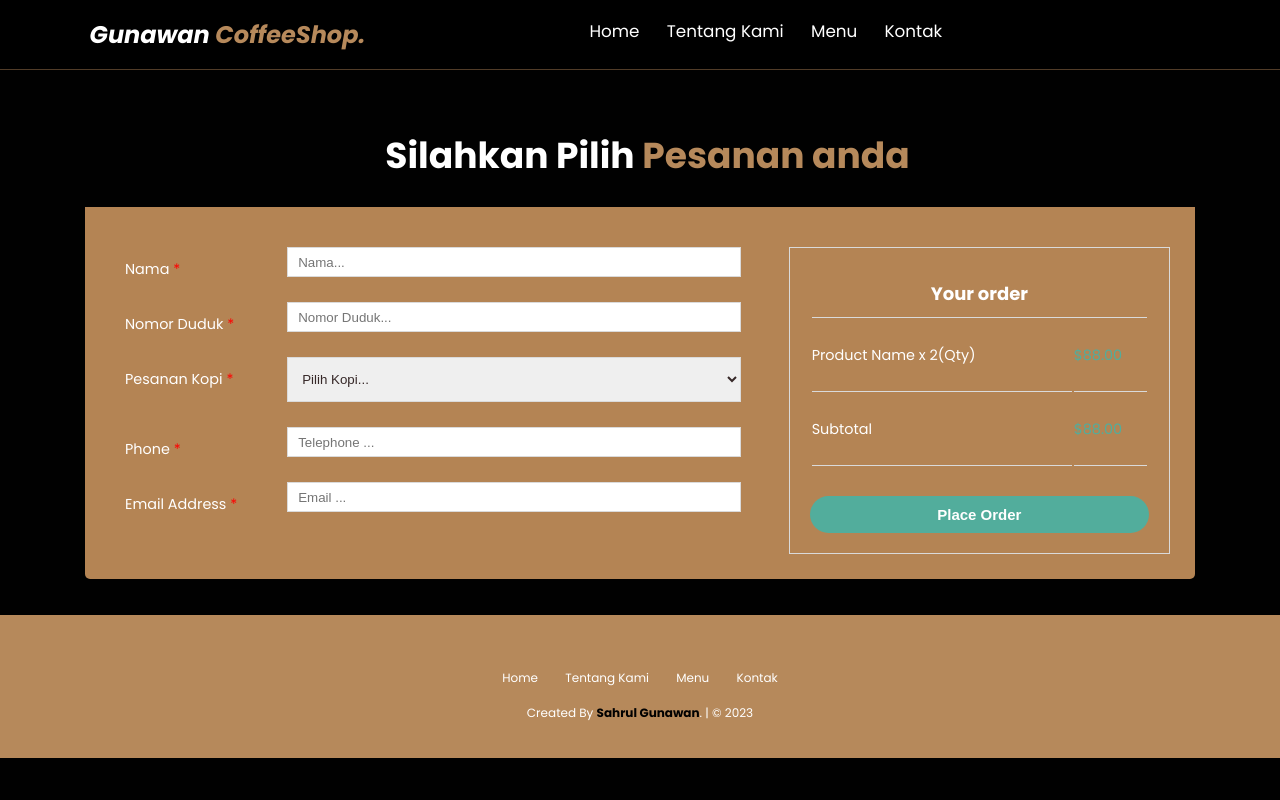
After one commit to ShrlGnwn66/docker-coffe, a PHP site: page /order.html in a window 1280 px wide. The commit adds this page. Run offline with PHP 8.4, Linux system fonts and the light colour scheme.

Commit message:
add order page

```diff
--- a/coffe/css/style.css
+++ b/coffe/css/style.css
@@ -17,7 +17,7 @@ html {
 }
 
 body {
-  font-family: "Poppins", sans-serif;
+  font-family: 'Poppins', sans-serif;
   background-color: var(--bg);
   color: #fff;
 }
@@ -59,7 +59,7 @@ body {
 }
 
 .navbar .navbar-nav a::after {
-  content: "";
+  content: '';
   display: block;
   padding-bottom: 0.5rem;
   border-bottom: 0.1rem solid var(--primary);
@@ -89,7 +89,7 @@ body {
   min-height: 100vh;
   display: flex;
   align-items: center;
-  background-image: url("../img/header-bg.jpeg");
+  background-image: url('../img/header-bg.jpeg');
   background-repeat: no-repeat;
   background-size: cover;
   background-position: center;
@@ -97,17 +97,13 @@ body {
 }
 
 .hero::after {
-  content: "";
+  content: '';
   display: block;
   position: absolute;
   width: 100%;
   height: 30%;
   bottom: 0;
-  background: linear-gradient(
-    0deg,
-    rgba(1, 1, 3, 1) 10%,
-    rgba(255, 255, 255, 0) 50%
-  );
+  background: linear-gradient(0deg, rgba(1, 1, 3, 1) 10%, rgba(255, 255, 255, 0) 50%);
 }
 
 .hero .content {
@@ -126,7 +122,7 @@ body {
   color: var(--primary);
 }
 
-.hero .content p {
+.hero .content {
   font-size: 1.6rem;
   margin-top: 1rem;
   line-height: 1.5;
@@ -319,6 +315,146 @@ footer .credit a {
   font-weight: 700;
 }
 
+/* Order style */
+.container {
+  width: 100%;
+  padding-right: 15px;
+  padding-left: 15px;
+  margin-right: auto;
+  margin-left: auto;
+  margin-top: 10%;
+}
+
+@media (min-width: 1200px) {
+  .container {
+    max-width: 1140px;
+  }
+}
+
+.d-flex {
+  display: flex;
+  flex-direction: row;
+  background: #b48454;
+  border-radius: 0 0 5px 5px;
+  padding: 25px;
+}
+
+form {
+  flex: 4;
+}
+
+.Yorder {
+  flex: 2;
+}
+
+.title {
+  font-size: 2rem;
+  text-align: center;
+  font-weight: 700;
+  color: white;
+  margin-bottom: 2rem;
+}
+
+.title span {
+  color: var(--primary);
+}
+
+h2 {
+  margin: 0;
+  padding-left: 15px;
+}
+.required {
+  color: red;
+}
+label,
+table {
+  display: block;
+  margin: 15px;
+}
+label > span {
+  font-size: 1.2rem;
+  float: left;
+  width: 25%;
+  margin-top: 12px;
+  padding-right: 10px;
+}
+
+.form-order input[type='text'],
+input[type='tel'],
+input[type='email'],
+select {
+  width: 70%;
+  height: 30px;
+  padding: 5px 10px;
+  margin-bottom: 10px;
+  border: 1px solid #dadada;
+  color: #362828;
+}
+
+select {
+  height: 45px;
+  padding: 5px 10px;
+  margin-bottom: 10px;
+}
+
+.Yorder {
+  margin-top: 15px;
+  padding: 20px;
+  border: 1px solid #dadada;
+}
+
+.title_your_order {
+  font-size: 1.5rem;
+}
+
+table {
+  margin: 0;
+  padding: 0;
+}
+
+th {
+  border-bottom: 1px solid #dadada;
+  padding: 10px 0;
+}
+
+tr > td:nth-child(1) {
+  text-align: left;
+  font-size: 1.2rem;
+}
+
+tr > td:nth-child(2) {
+  font-size: 1.2rem;
+  text-align: right;
+  color: #52ad9c;
+}
+
+td {
+  width: 100%;
+  border-bottom: 1px solid #dadada;
+  padding: 25px 25px 25px 0;
+}
+
+.Yorder > div {
+  padding: 15px 0;
+}
+
+button {
+  width: 100%;
+  margin-top: 10px;
+  padding: 10px;
+  border: none;
+  border-radius: 30px;
+  background: #52ad9c;
+  color: #fff;
+  font-size: 15px;
+  font-weight: bold;
+}
+
+button:hover {
+  cursor: pointer;
+  background: #428a7d;
+}
+
 /* Media Queries For Rensponsive */
 @media (max-width: 1366px) {
   html {
@@ -399,10 +535,19 @@ footer .credit a {
   .contact .row form {
     padding-top: 0;
   }
+
+  .d-flex {
+    flex-direction: column;
+    padding: 5px;
+  }
 }
 
 @media (max-width: 450px) {
   html {
     font-size: 55%;
   }
+
+  .container {
+    margin-top: 20%;
+  }
 }
--- /dev/null
+++ b/coffe/order.html
@@ -0,0 +1,134 @@
+<!DOCTYPE html>
+<html lang="en">
+  <head>
+    <meta charset="UTF-8" />
+    <meta http-equiv="X-UA-Compatible" content="IE=edge" />
+    <meta name="viewport" content="width=device-width, initial-scale=1.0" />
+    <link rel="preconnect" href="https://fonts.googleapis.com" />
+    <link rel="preconnect" href="https://fonts.gstatic.com" crossorigin />
+    <link
+      href="https://fonts.googleapis.com/css2?family=Poppins:ital,wght@0,100;0,300;0,400;0,700;1,700&display=swap"
+      rel="stylesheet" />
+
+    <!-- Feather Icons -->
+    <script src="https://unpkg.com/feather-icons"></script>
+
+    <!-- Style CSS -->
+    <link rel="stylesheet" href="css/style.css" />
+    <title>Gunawan CoffeeShop</title>
+  </head>
+  <body>
+    <!-- Navbar start -->
+    <nav class="navbar">
+      <a href="#" class="navbar-logo">Gunawan <span>CoffeeShop.</span></a>
+
+      <div class="navbar-nav">
+        <a href="index.html#home">Home</a>
+        <a href="index.html#about">Tentang Kami</a>
+        <a href="index.html#menu">Menu</a>
+        <a href="index.html#contact">Kontak</a>
+      </div>
+
+      <div class="navbar-extra">
+        <a href="#" id="search">
+          <i data-feather="search"></i>
+        </a>
+
+        <a href="#" id="shopping-cart">
+          <i data-feather="shopping-cart"></i>
+        </a>
+
+        <a href="#" id="hamburger-menu">
+          <i data-feather="menu"></i>
+        </a>
+      </div>
+    </nav>
+    <!-- Navbar End -->
+
+    <!-- body Order start -->
+    <div class="container">
+      <div class="title">
+        <h2>Silahkan Pilih <span>Pesanan anda</span></h2>
+      </div>
+      <div class="d-flex">
+        <form class="form-order" action="" method="">
+          <label>
+            <span class="name">Nama <span class="required">*</span></span>
+            <input type="text" name="name" placeholder="Nama..." />
+          </label>
+          <label>
+            <span>Nomor Duduk <span class="required">*</span></span>
+            <input type="text" name="no duduk" placeholder="Nomor Duduk..." required />
+          </label>
+          <label>
+            <span>Pesanan Kopi <span class="required">*</span></span>
+            <select name="selection">
+              <option value="select">Pilih Kopi...</option>
+              <option value="Espresso">Espresso</option>
+              <option value="Cappuccino">Cappuccino</option>
+              <option value="Caffe Latte">Caffe Latte</option>
+              <option value="Americano">Americano</option>
+              <option value="Mocha">Mocha</option>
+              <option value="Frappe">Frappe</option>
+            </select>
+          </label>
+          <label>
+            <span>Phone <span class="required">*</span></span>
+            <input type="tel" name="" placeholder="Telephone ..." />
+          </label>
+          <label>
+            <span>Email Address <span class="required">*</span></span>
+            <input type="email" name="city" placeholder="Email ..." />
+          </label>
+        </form>
+        <div class="Yorder">
+          <table>
+            <tr>
+              <th colspan="2" class="title_your_order">Your order</th>
+            </tr>
+            <tr>
+              <td>Product Name x 2(Qty)</td>
+              <td>$88.00</td>
+            </tr>
+            <tr>
+              <td>Subtotal</td>
+              <td>$88.00</td>
+            </tr>
+          </table>
+          <br />
+          <!-- <div><input type="radio" name="dbt" value="dbt" checked /> Direct Bank Transfer</div> -->
+          <button type="button">Place Order</button>
+        </div>
+        <!-- Yorder -->
+      </div>
+    </div>
+    <!-- body Order end -->
+
+    <!-- Footer Start -->
+    <footer>
+      <div class="socials">
+        <a href="https://www.instagram.com/shrlgn05">
+          <i data-feather="instagram"></i>
+        </a>
+        <a href="https://twitter.com/Gunawan0_">
+          <i data-feather="twitter"></i>
+        </a>
+        <a href="https://api.whatsapp.com/send?phone=6285748540644">
+          <i data-feather="message-circle"></i>
+        </a>
+      </div>
+
+      <div class="links">
+        <a href="#home">Home</a>
+        <a href="#about">Tentang Kami</a>
+        <a href="#menu">Menu</a>
+        <a href="#contact">Kontak</a>
+      </div>
+
+      <div class="credit">
+        <p>Created By <a href="">Sahrul Gunawan</a>. | &copy; 2023</p>
+      </div>
+    </footer>
+    <!-- Footer End -->
+  </body>
+</html>
```
Also changed, not shown: coffe/index.html (renamed from coffe/index.php, +17 -50 lines).
